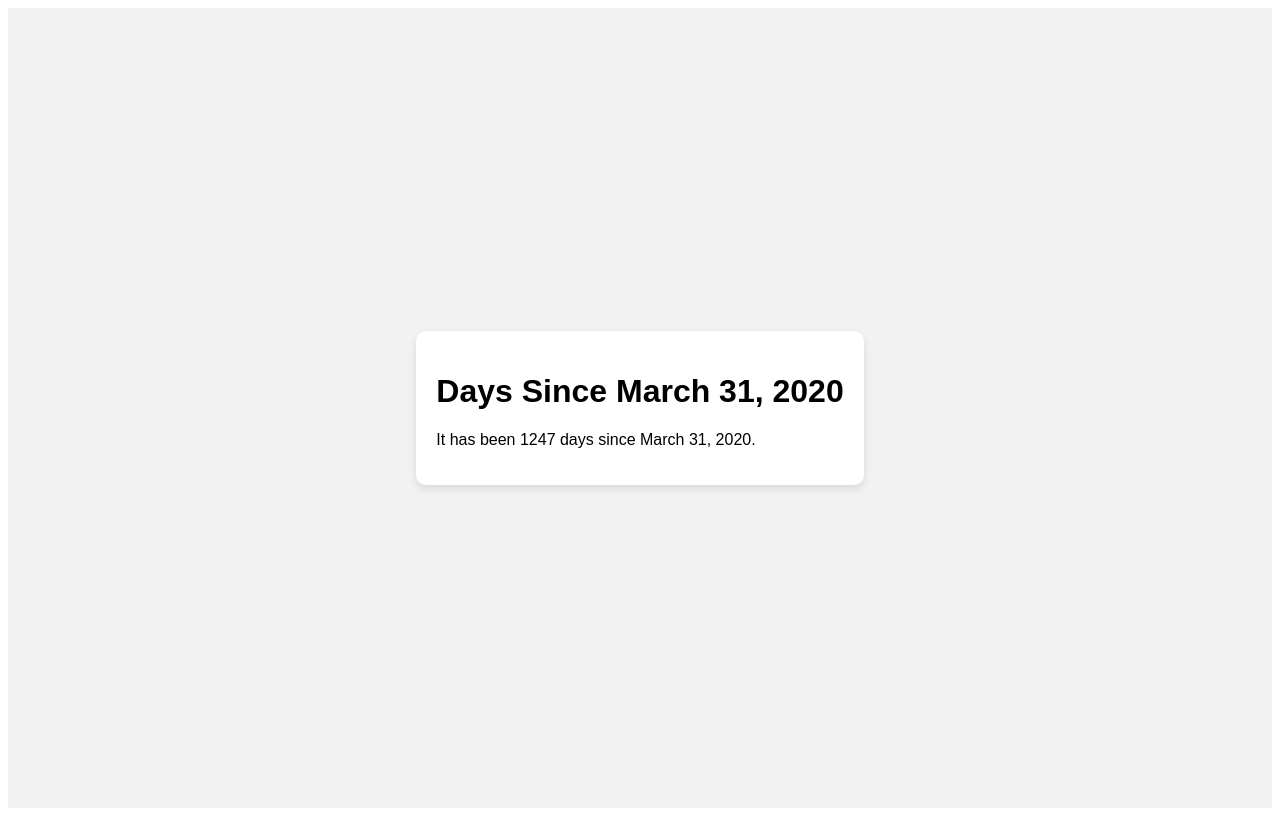
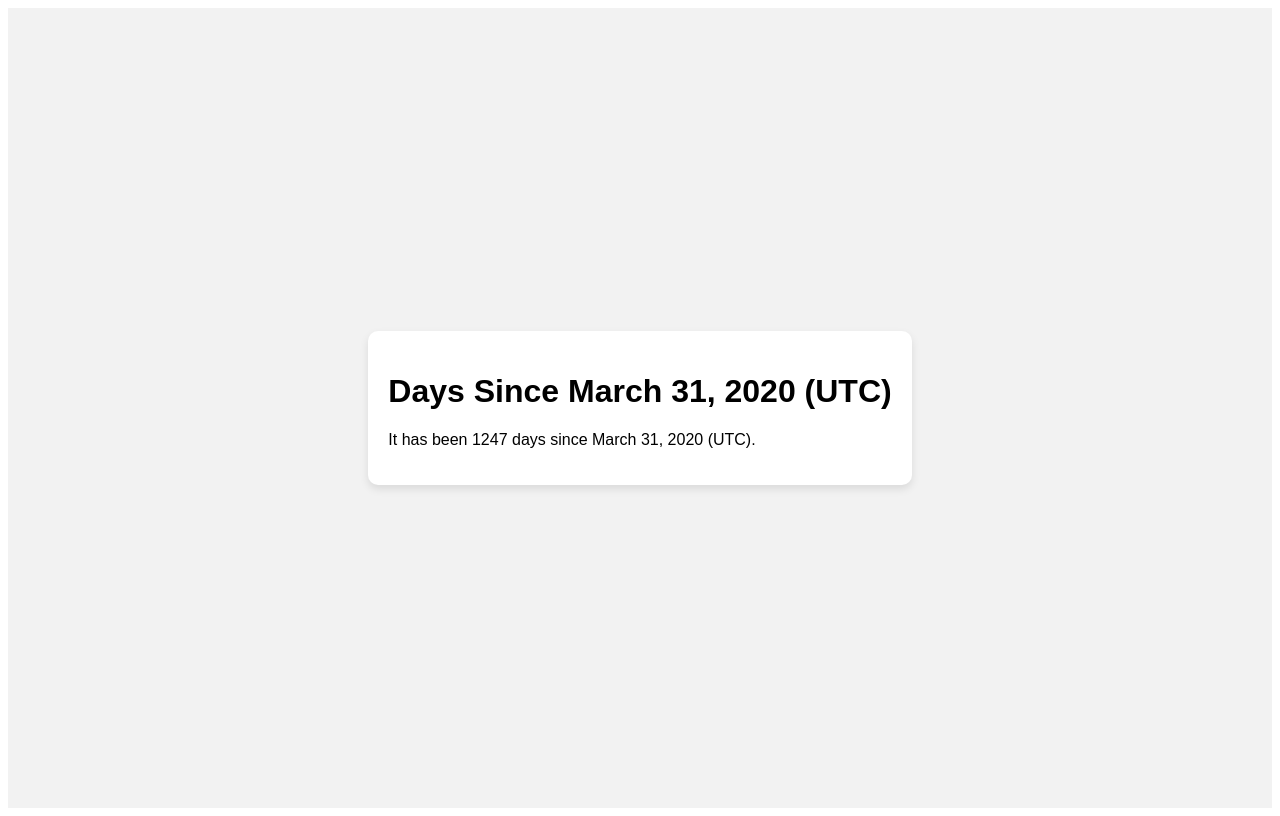
Before and after one commit to afritzler/foo, a plain HTML site: page index.html in a window 1280 px wide. Drawn offline with Linux system fonts and the light colour scheme.

Commit message:
Update index.html

```diff
--- a/index.html
+++ b/index.html
@@ -1,7 +1,7 @@
 <!DOCTYPE html>
 <html>
 <head>
-  <title>Days Since March 31, 2020</title>
+  <title>Days Since March 31, 2020 (UTC)</title>
   <style>
     body {
       font-family: Arial, sans-serif;
@@ -25,17 +25,18 @@
 
 <div id="container">
   <div id="content">
-    <h1>Days Since March 31, 2020</h1>
+    <h1>Days Since March 31, 2020 (UTC)</h1>
     <p id="daysPassed">Calculating...</p>
   </div>
 </div>
 
 <script>
-  // Define the target date (March 31, 2020)
-  const targetDate = new Date("2020-03-31");
+  // Define the target date (March 31, 2020) in UTC
+  const targetDate = new Date(Date.UTC(2020, 2, 31));  // Months are 0-based in JS
 
-  // Get the current date and time
-  const currentDate = new Date();
+  // Get the current date and time in UTC
+  const currentUtcTime = new Date().getTime() - new Date().getTimezoneOffset() * 60000;
+  const currentDate = new Date(currentUtcTime);
 
   // Calculate the time difference between the current date and the target date
   const timeDifference = currentDate - targetDate;
@@ -44,7 +45,7 @@
   const daysPassed = Math.floor(timeDifference / (1000 * 3600 * 24));
 
   // Update the text content of the element with id "daysPassed"
-  document.getElementById("daysPassed").textContent = `It has been ${daysPassed} days since March 31, 2020.`;
+  document.getElementById("daysPassed").textContent = `It has been ${daysPassed} days since March 31, 2020 (UTC).`;
 </script>
 
 </body>
```
